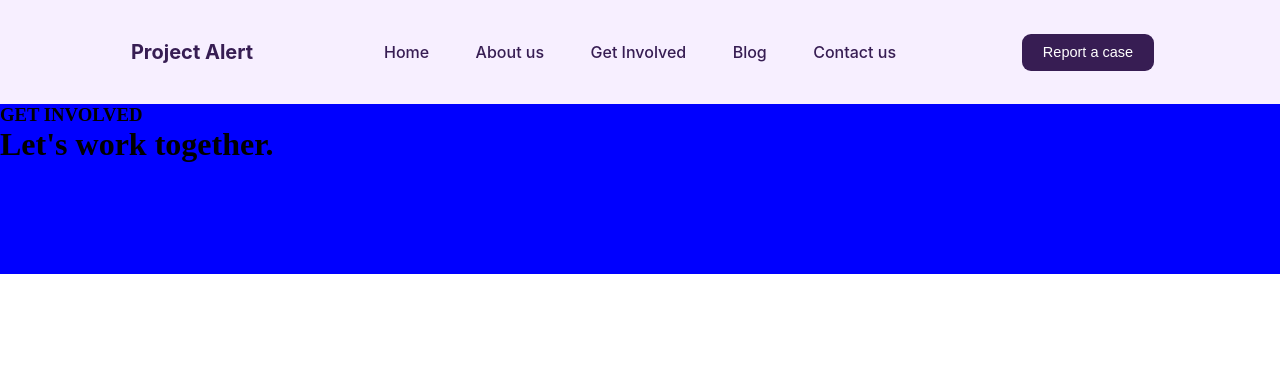
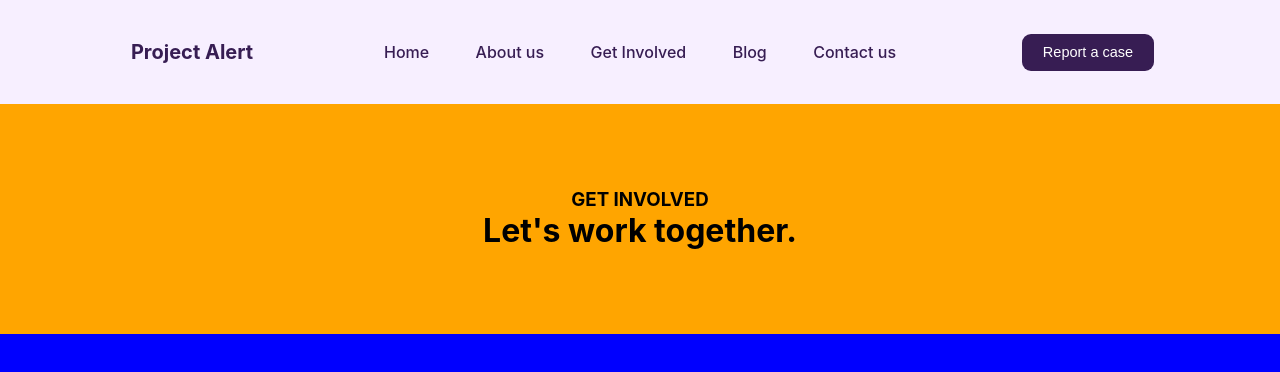
Before and after one commit to DevIsmail-coder/Project-Alert, a React (Vite) app: page /getinvolved in a window 1280 px wide. Shown: the top 372 px of the page. Built offline with nearby package versions, Linux system fonts and the light colour scheme.

Commit message:
Enhance styling for Get Involved page and make header sticky

```diff
--- a/src/pages/GetInvolved/GetInvolved.css
+++ b/src/pages/GetInvolved/GetInvolved.css
@@ -1,9 +1,27 @@
-.GetInvolvedbody{
+.GetInvolvedbody {
     width: 100%;
 }
 
-.GetInvolvedheader{
+.GetInvolvedheader {
     width: 100%;
-    height: 170px;
+    height: 230px;
+    display: flex;
+    align-items: center;
+    justify-content: center;
+    flex-direction: column;
+    background-color: orange;
+    font-family: inter, sans-serif;
+    /* background-color: #F7F0FF; */
+
+    &.h3 {
+        font-size: 20px;
+        color: white;
+    }
+}
+
+.GetInvolvedcontainer {
+    width: 100%;
+    height: 1500px;
     background-color: blue;
+
 }
--- a/src/pages/GetInvolved/GetInvolved.jsx
+++ b/src/pages/GetInvolved/GetInvolved.jsx
@@ -10,7 +10,7 @@ const GetInvolved = () => {
       <h3>GET INVOLVED</h3>
       <h1>Let's work together.</h1>
      </div>
-     <div>
+     <div className='GetInvolvedcontainer'>
       <article></article>
       <article></article>
      </div>
--- a/src/pages/Header/Header.css
+++ b/src/pages/Header/Header.css
@@ -3,6 +3,8 @@
     height: 13vh;
     display: flex;
     align-items: center;
+    position: sticky;
+    top: 0;
     font-family: inter, sans-serif;
     background-color: #F7EFFF;
 }
```
